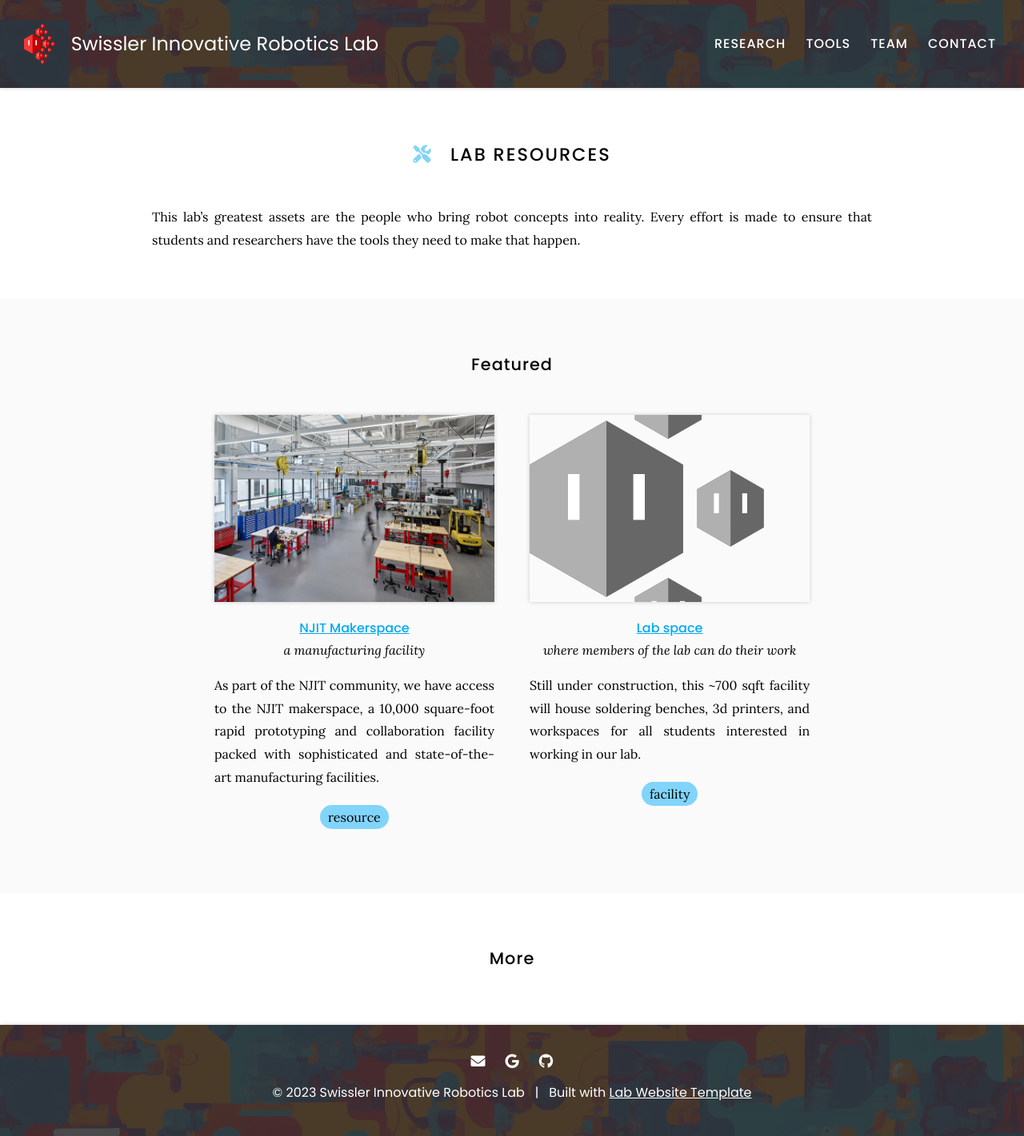
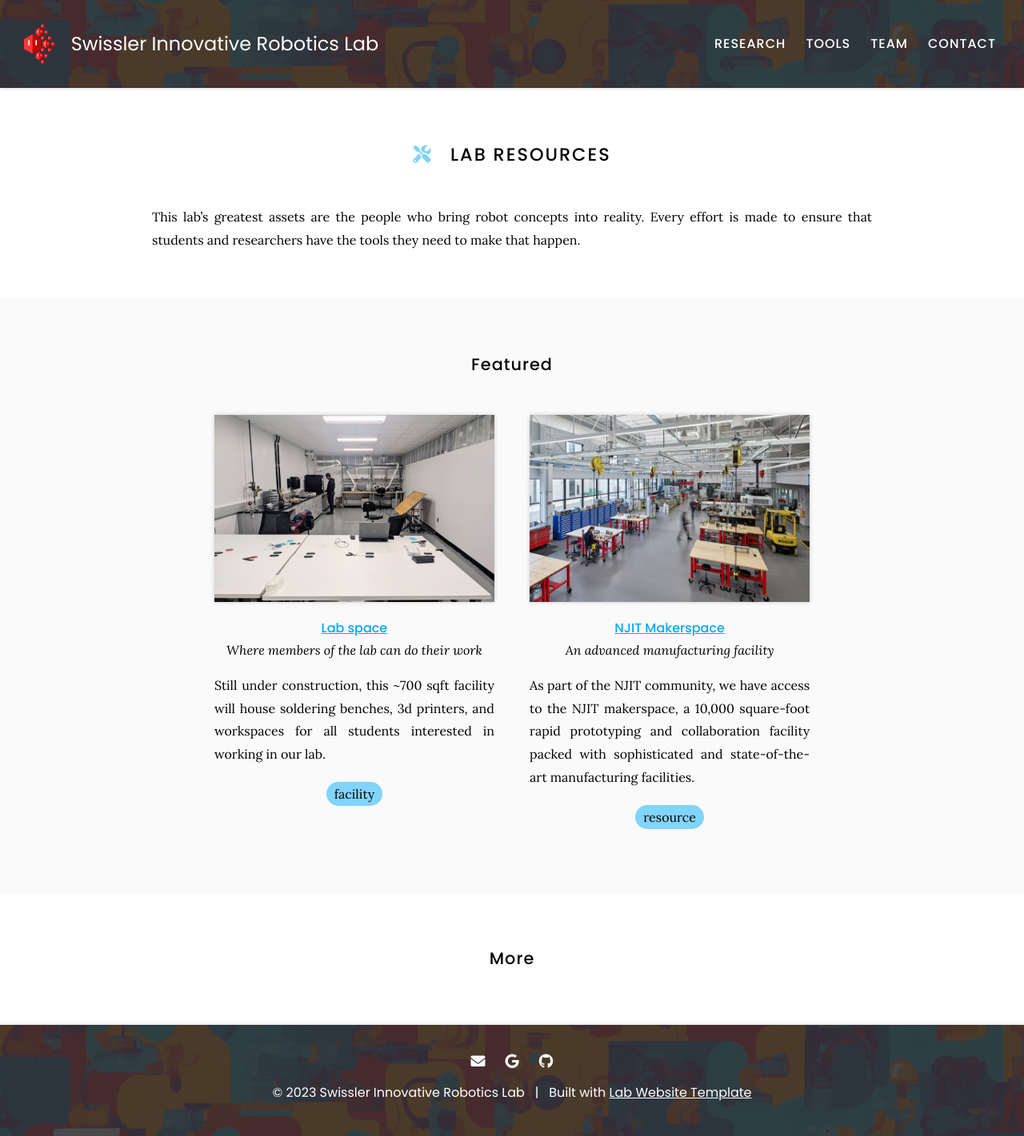
Before and after one commit to innovative-robotics/innovative-robotics.github.io, a Jekyll site: the page built from tools/index.md, in a window 1280 px wide. Shown: the whole page at 80% size. Built offline with Jekyll 4.4.1, drawn with Linux system fonts in a browser that asks for light colours.

Commit message:
Update tools.yaml

```diff
--- a/_data/tools.yaml
+++ b/_data/tools.yaml
@@ -1,17 +1,17 @@
+- title: Lab space
+  subtitle: Where members of the lab can do their work
+  group: featured
+  image: images/lab_image.jpg
+  link: https://innovative-robotics.github.io
+  description: Still under construction, this ~700 sqft facility will house soldering benches, 3d printers, and workspaces for all students interested in working in our lab.
+  tags:
+    - facility
+
 - title: NJIT Makerspace
-  subtitle: a manufacturing facility
+  subtitle: An advanced manufacturing facility
   group: featured
   image: images/photo_makerspace.jpg
   link: https://www.njitmakerspace.com/
   description: As part of the NJIT community, we have access to the NJIT makerspace, a 10,000 square-foot rapid prototyping and collaboration facility packed with sophisticated and state-of-the-art manufacturing facilities.
   tags:
     - resource
-
-- title: Lab space
-  subtitle: where members of the lab can do their work
-  group: featured
-  image: images/placeholder.svg
-  link: https://innovative-robotics.github.io
-  description: Still under construction, this ~700 sqft facility will house soldering benches, 3d printers, and workspaces for all students interested in working in our lab.
-  tags:
-    - facility
```
